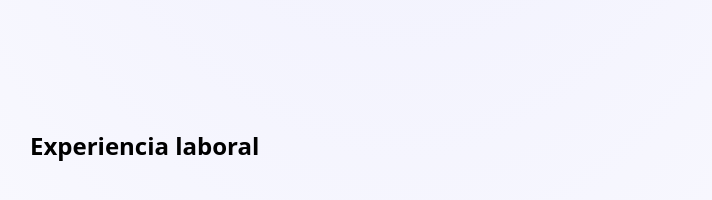
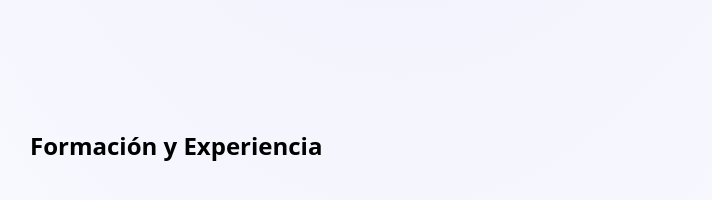
Before and after one commit to robertcanoe/mi-portfolio, an Astro site: page / in a window 1280 px wide. Shown: the part 538-738 px from the top of the page, without its empty margins (240-952 px from the left). Built offline with nearby package versions, Linux system fonts and the light colour scheme; Astro itself is replaced by a stand-in of ours.

Commit message:
refactor: update section title from 'Experiencia laboral' to 'Formación y Experiencia'

```diff
--- a/src/pages/index.astro
+++ b/src/pages/index.astro
@@ -23,7 +23,7 @@ import ThemeToggle from '../components/ThemeToggle.astro';
     <div class="space-y-24">
       <SectionContainer id="experiencia">
         <TitleSection>
-          Experiencia laboral
+          Formación y Experiencia
         </TitleSection>
         <Experience />
       </SectionContainer>
```
